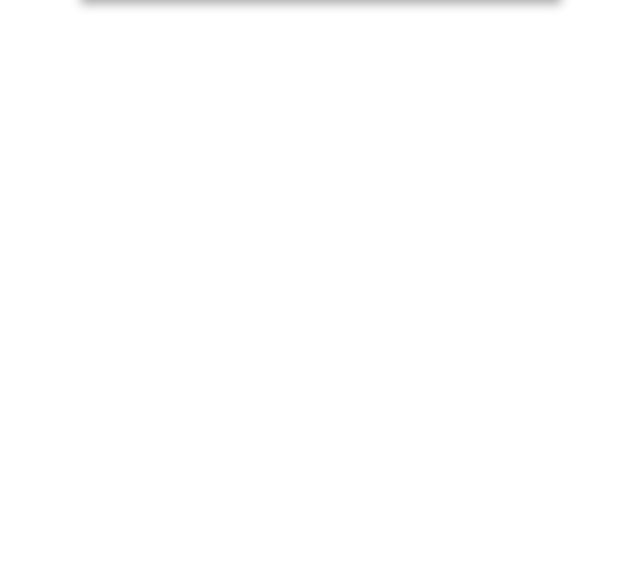
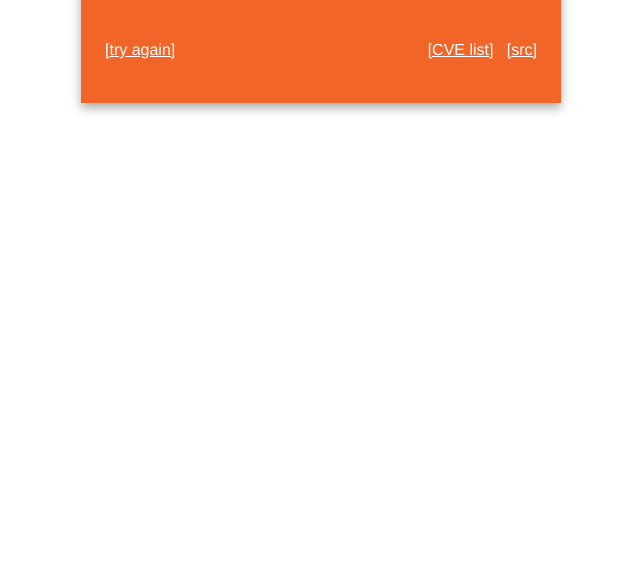
Before and after one commit to mgreensmith/cvename, a plain HTML site: page index.html in a window 1280 px wide. Shown: the part 217-800 px from the top of the page, without its empty margins (319-959 px from the left). Drawn offline with Linux system fonts and the light colour scheme.

Commit message:
add links and descriptive text

```diff
--- a/index.html
+++ b/index.html
@@ -36,13 +36,22 @@
             <div class="main wrapper clearfix">
                 <aside>
                     <div class="main clearfix">
+                        Your CVE has been named:
+                        <p />&nbsp;
+                        <img class="right" src="favicon-96x96.png" />
                         <h1 id="name" class="inline"></h1>
-                        <img class="right" src="favicon-96x96.png" />
-                        <p></p>
-                        <a id="again" class="block">again</a>
+                        <p />&nbsp;
+                        <div class="block">
+                            <a id="again">[try again]</a>&nbsp;&nbsp;
+                            <div class="right">
+                                <a href="https://cve.mitre.org/">[CVE list]</a>&nbsp;&nbsp;
+                                <a href="https://github.com/mgreensmith/cvename">[src]</a>
+                            </div>
+                        </div>
                     </div>
                 </aside>
             </div> <!-- #main -->
+            <p>yo</p>
         </div> <!-- #main-container -->
 
         <script src="js/main.js"></script>
```
